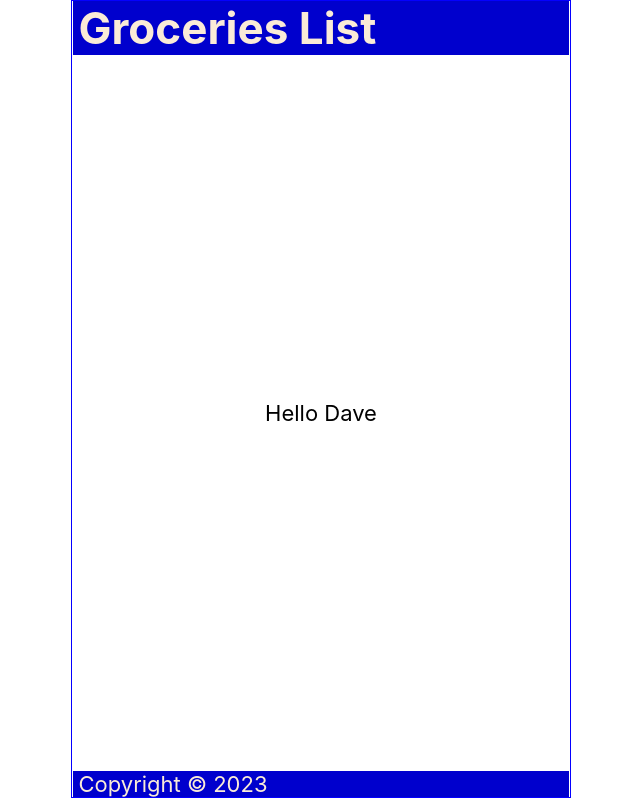
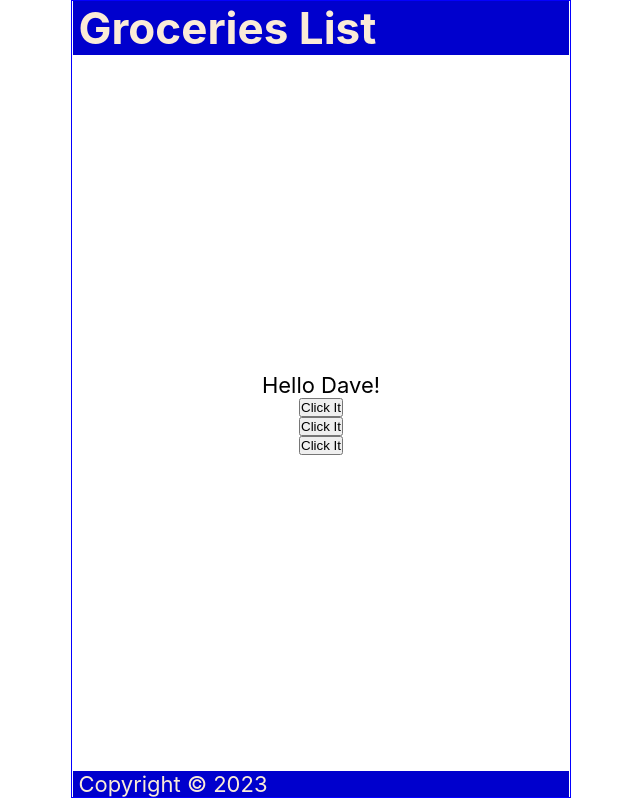
Before and after one commit to Atanu0341/react, a React (Create React App) app in the folder 01tutorial/: page / in a window 1280 px wide. Shown: the whole page, without its empty margins (319-959 px from the left). Built offline with nearby package versions, Linux system fonts and the light colour scheme.

Commit message:
React click events

```diff
--- a/01tutorial/src/Content.js
+++ b/01tutorial/src/Content.js
@@ -4,9 +4,31 @@ const Content = () => {
     const int = Math.floor(Math.random() * 3);
     return names[int];
   };
+
+  const nameClick = () => {
+    console.log("You clicked it");
+  };
+  const nameClick2 = (name) => {
+    console.log(`${name} was clicked `);
+  };
+  const nameClick3 = (e) => {
+    console.log(e.target.innerText);
+  };
+
   return (
     <main>
-      <p>Hello {randomName()}</p>
+      <p onDoubleClick={nameClick}>
+        Hello {randomName()}!
+      </p>
+      <button onClick={nameClick}>
+        Click It
+      </button>
+      <button onClick={() => nameClick2("Atanu Majumder")}>
+        Click It
+      </button>
+      <button onClick={(e) => nameClick3(e)}>
+        Click It
+      </button>
     </main>
   );
 };
```
